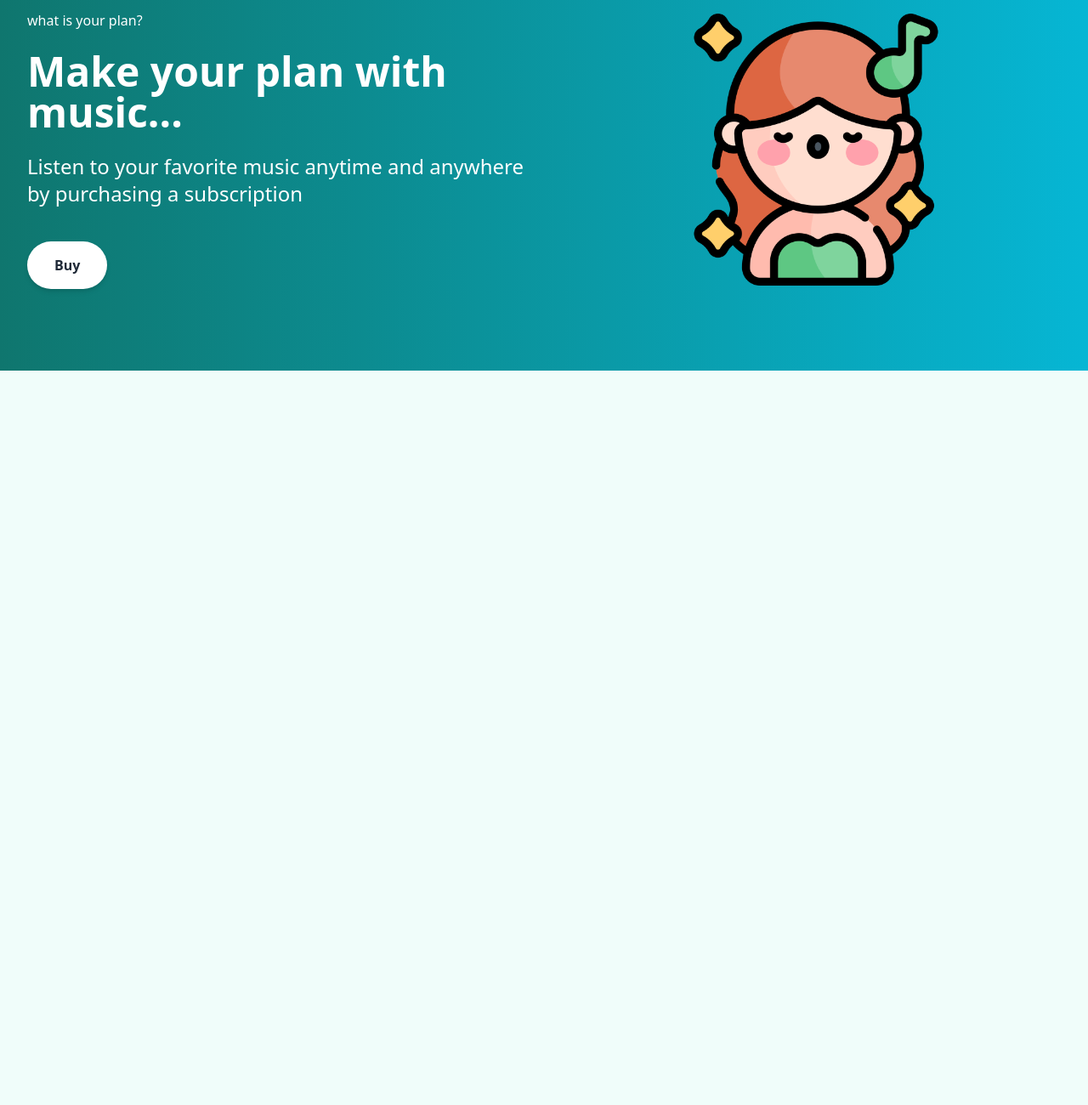
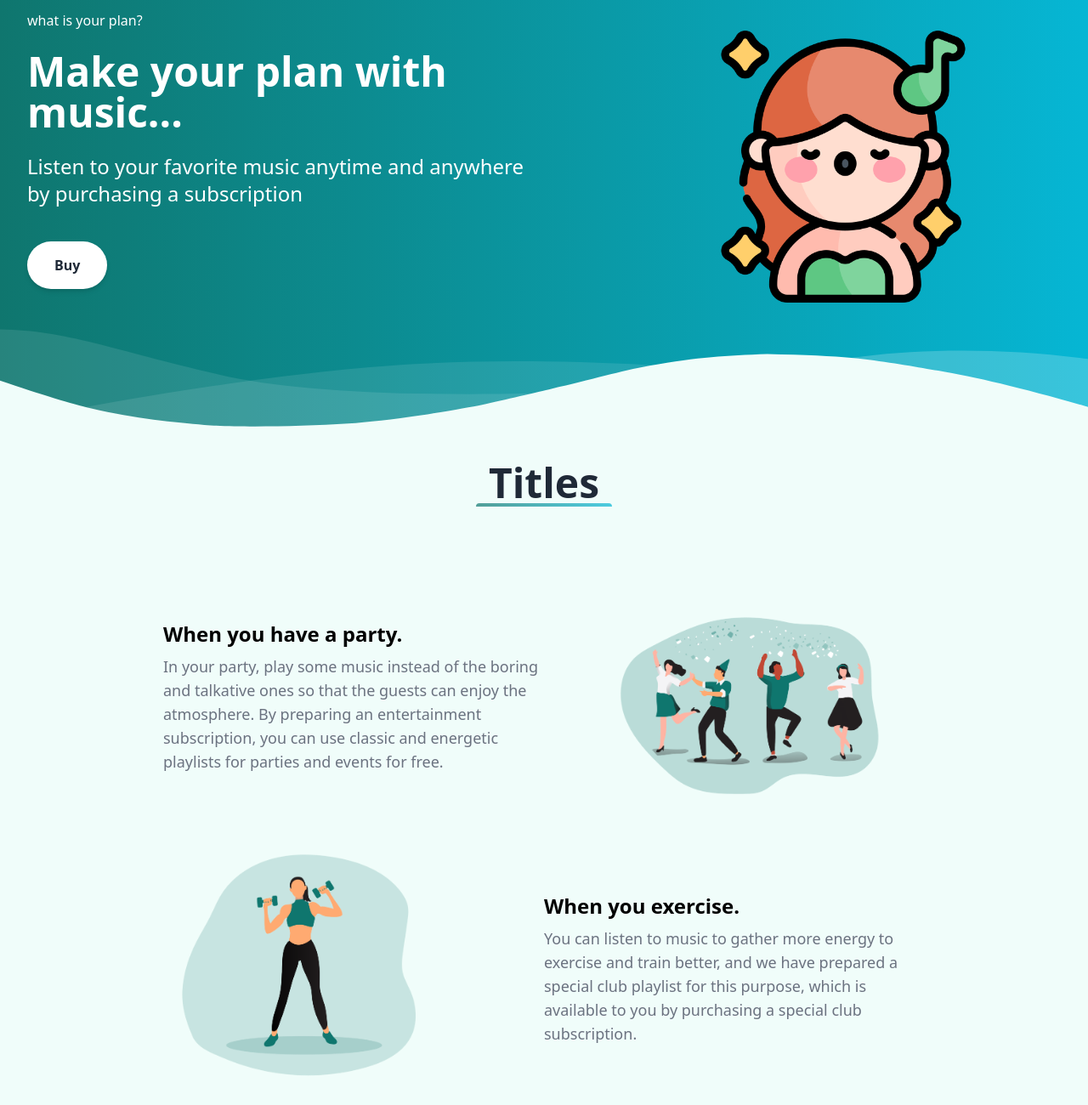
Before and after one commit to masmaleki/music-website-landing-page-tailwind, a website: page src/assets/index.html in a window 1280 px wide. Shown: the part 164-1464 px from the top of the page at 85% size. Before the commit the page ends 800 px from the top, so only its background shows below. Drawn offline with Linux system fonts and the light colour scheme.

Commit message:
Product Intro

```diff
--- a/src/assets/index.html
+++ b/src/assets/index.html
@@ -7,7 +7,8 @@
     <link rel="icon" href="/media/opera_9311829.png">
     <link rel="stylesheet" href="./css/main.css">
 </head>
-<body class="bg-teal-50">
+<body class="bg-gradient-to-r from-teal-700 to-cyan-500">
+    <!-- navbar -->
     <nav class="bg-teal-200 px-4 md:px-1">
         <div class="flex flex-wrap container mx-auto justify-between items-center">
             <div class="flex items-center text-gray-700 py-4">
@@ -32,17 +33,64 @@
             </div>
         </div>
     </nav>
+    <!-- hero section -->
     <section>
-        <div class="bg-gradient-to-r  from-teal-700 to-cyan-500">
-            <div class="container mx-auto flex flex-col md:flex-row items-center py-24 px-8 ">
-                <div class="flex-1 text-white flex flex-col items-center md:items-start text-center md:text-left mb-20 md:mb-0 md:pr-8">
+        <div class="bg-gradient-to-r  from-teal-700 to-cyan-500 pb-16">
+            <div class="container mx-auto flex flex-col lg:flex-row items-center py-24 px-8 ">
+                <div class="flex-1 text-white flex flex-col items-center lg:items-start text-center lg:text-left lg:mb-0 lg:pr-8">
                     <span>what is your plan?</span>
                     <h2 class="text-5xl font-semibold my-6 lg:pr-20 ">Make your plan with <b>music...</b></h2>
                     <p class="text-2xl">Listen to your favorite music anytime and anywhere by purchasing a subscription</p>
-                    <button class="mt-10 bg-white text-gray-800 font-bold shadow-md p-4 px-8 rounded-full hover:underline duration-300 hover:scale-105 inline-block ease-in-out">Buy</button>
+                    <button class="my-10 bg-white text-gray-800 font-bold shadow-md p-4 px-8 rounded-full hover:underline duration-300 hover:scale-105 inline-block ease-in-out">Buy</button>
                 </div>
                 <div class="flex-1">
-                    <img  class=" md:ml-36 h-80" src="/media/opera_9311829.png" alt="">
+                    <img  class="ml-44 h-80 hidden lg:block" src="/media/opera_9311829.png" alt="">
+                </div>
+            </div>
+        </div>
+    </section>
+    <!-- Product Intro -->
+    <div class="-mt-48">
+        <svg viewBox="0 0 1428 174" version="1.1" xmlns="http://www.w3.org/2000/svg" xmlns:xlink="http://www.w3.org/1999/xlink">
+            <g stroke="none" stroke-width="1" fill="none" fill-rule="evenodd">
+              <g transform="translate(-2.000000, 44.000000)" fill="#FFFFFF" fill-rule="nonzero">
+                <path d="M0,0 C90.7283404,0.927527913 147.912752,27.187927 291.910178,59.9119003 C387.908462,81.7278826 543.605069,89.334785 759,82.7326078 C469.336065,156.254352 216.336065,153.6679 0,74.9732496" opacity="0.100000001"></path>
+                <path d="M100,104.708498 C277.413333,72.2345949 426.147877,52.5246657 546.203633,45.5787101 C666.259389,38.6327546 810.524845,41.7979068 979,55.0741668 C931.069965,56.122511 810.303266,74.8455141 616.699903,111.243176 C423.096539,147.640838 250.863238,145.462612 100,104.708498 Z" opacity="0.100000001"></path>
+                <path d="M1046,51.6521276 C1130.83045,29.328812 1279.08318,17.607883 1439,40.1656806 L1439,120 C1271.17211,77.9435312 1140.17211,55.1609071 1046,51.6521276 Z" id="Path-4" opacity="0.200000003"></path>
+              </g>
+              <g transform="translate(-4.000000, 76.000000)" fill="#f0fdfa" fill-rule="nonzero">
+                <path d="M0.457,34.035 C57.086,53.198 98.208,65.809 123.822,71.865 C181.454,85.495 234.295,90.29 272.033,93.459 C311.355,96.759 396.635,95.801 461.025,91.663 C486.76,90.01 518.727,86.372 556.926,80.752 C595.747,74.596 622.372,70.008 636.799,66.991 C663.913,61.324 712.501,49.503 727.605,46.128 C780.47,34.317 818.839,22.532 856.324,15.904 C922.689,4.169 955.676,2.522 1011.185,0.432 C1060.705,1.477 1097.39,3.129 1121.236,5.387 C1161.703,9.219 1208.621,17.821 1235.4,22.304 C1285.855,30.748 1354.351,47.432 1440.886,72.354 L1441.191,104.352 L1.121,104.031 L0.457,34.035 Z"></path>
+              </g>
+            </g>
+          </svg>
+    </div>
+    <section class="bg-teal-50">
+        <div class="container mx-auto px-8 ">
+            <div class="max-w-4xl mx-auto pt-10">
+                <div class="flex flex-col items-center mb-16">
+                    <h2 class="text-5xl text-gray-800 font-bold">Titles</h2>
+                    <div>
+                        <div class="bg-gradient-to-r from-teal-700 to-cyan-500 h-1 w-40 opacity-70 rounded-t-full">
+
+                        </div>
+                    </div>
+                </div>
+                <div class="flex md:flex-row-reverse flex-col-reverse justify-between items-center">
+                    <div class="flex-1">
+                        <img class="h-80 lg:ml-20" src="/media/celebrations-87.png" alt="">
+                    </div>
+                    <div class="flex flex-col flex-1 text-center md:text-start">
+                        <h3 class="font-bold text-2xl">When you have a party.</h3>
+                        <p class="max-w-md text-lg mt-2 text-gray-500">In your party, play some music instead of the boring and talkative ones so that the guests can enjoy the atmosphere. By preparing an entertainment subscription, you can use classic and energetic playlists for parties and events for free.</p></div>
+                </div>
+                <div class="flex md:flex-row-reverse flex-col justify-between items-center ">
+                    <div class="flex flex-col flex-1 text-center md:text-start">
+                        <h3 class="font-bold text-2xl">When you exercise.</h3>
+                        <p class="max-w-md text-gray-500 text-lg mt-2">You can listen to music to gather more energy to exercise and train better, and we have prepared a special club playlist for this purpose, which is available to you by purchasing a special club subscription.</p>
+                    </div>
+                    <div class="flex-1">
+                        <img class="h-80" src="/media/fitness-2-54.png" alt="">
+                    </div>
                 </div>
             </div>
         </div>
```
Also changed, not shown: media/celebrations-87.png (added), media/fitness-2-54.png (added), src/assets/css/main.css.
